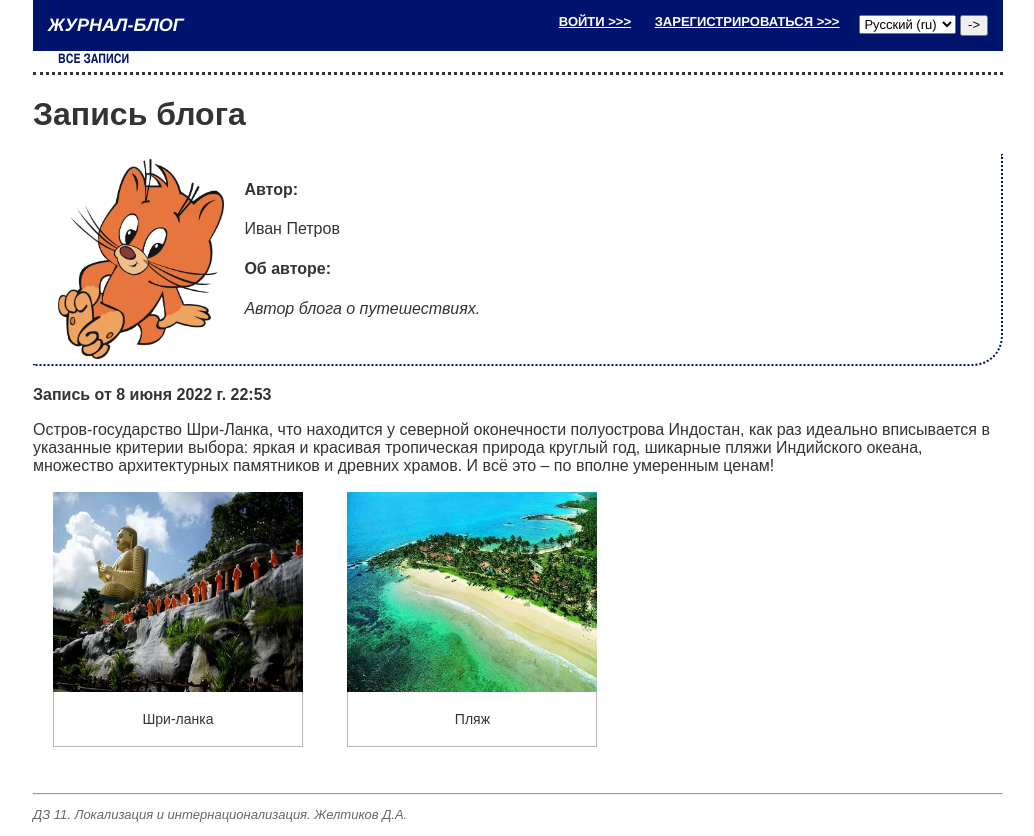
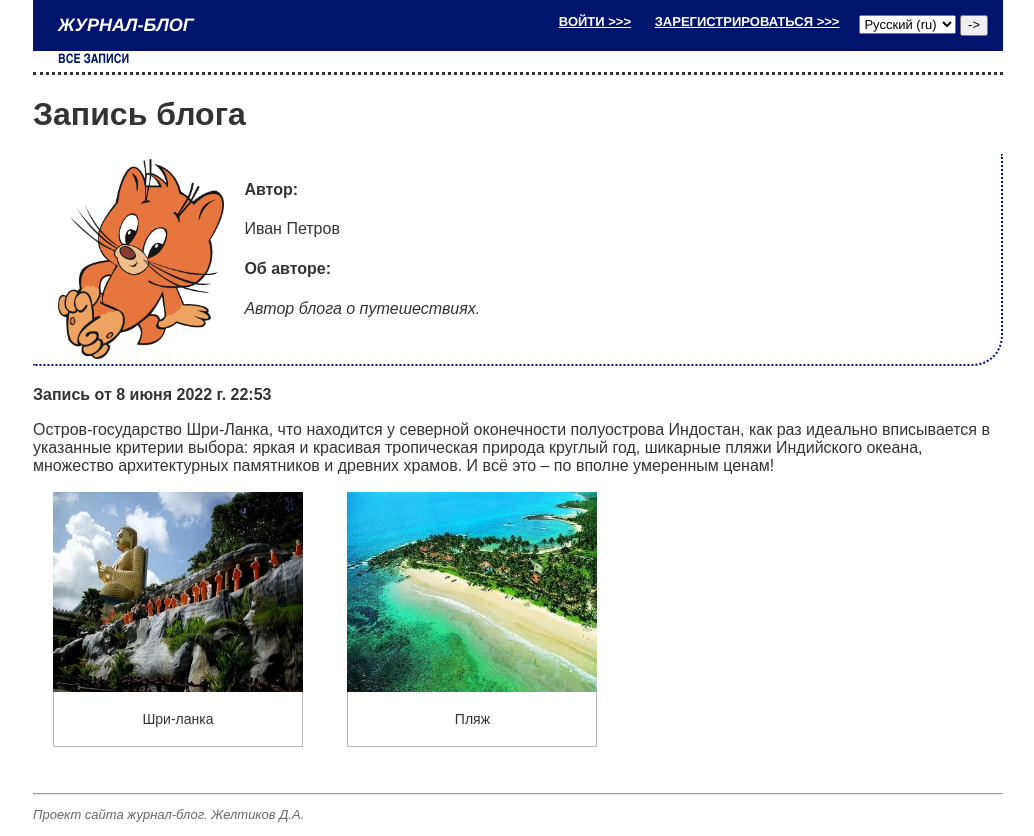
Before and after one commit to Denis2603/blog-django, a Django app: page /blog/16/ in a window 1280 px wide. Shown: the whole page, without its empty margins (122-1156 px from the left). Run offline with Django 4.2, Linux system fonts and the light colour scheme; data comes from the database, SQL or seed files in the repository; both versions use the stored data as it was after the commit; parts of the project's set-up code (start-up, migrations or seed data) failed here and were passed over.

Commit message:
Добавлены файлы Readme.md, requirements.txt

```diff
--- a/files/static/css/base.css
+++ b/files/static/css/base.css
@@ -20,6 +20,13 @@
     font-weight: 700;
     font-size: large;
     text-transform: uppercase;
+}
+
+.header a {
+    display: inline-block;
+    padding: 0 10px;
+    color: inherit;
+    text-decoration: none;
 }
 
 .header_language_menu{
--- /dev/null
+++ b/requirements.txt
@@ -0,0 +1,2 @@
+Django==4.0.4
+Pillow==9.2.0
--- a/templates/base_ex.html
+++ b/templates/base_ex.html
@@ -3,7 +3,7 @@
 
 {% block header %}
 <div class="header">
-    <span>{% trans "Журнал-блог" %}</span>
+    <span><a href="{% url 'main' %}">{% trans "Журнал-блог" %}</a></span>
 
     <span class="header_language_menu">
         <form action="{% url 'set_language' %}" method="post">{% csrf_token %}
@@ -51,7 +51,7 @@
 {% block footer %}
 <div class="footer">
     <hr>
-    <p>{% trans "ДЗ 11. Локализация и интернационализация. Желтиков Д.А." %}</p>
+    <p>{% trans "Проект сайта журнал-блог. Желтиков Д.А." %}</p>
 </div>
 
 {% get_current_language as LANGUAGE_CODE %}
```
Also changed, not shown: Readme.md (added), db.sqlite3, locale/de/LC_MESSAGES/django.po, locale/en/LC_MESSAGES/django.po, 3 other files.
